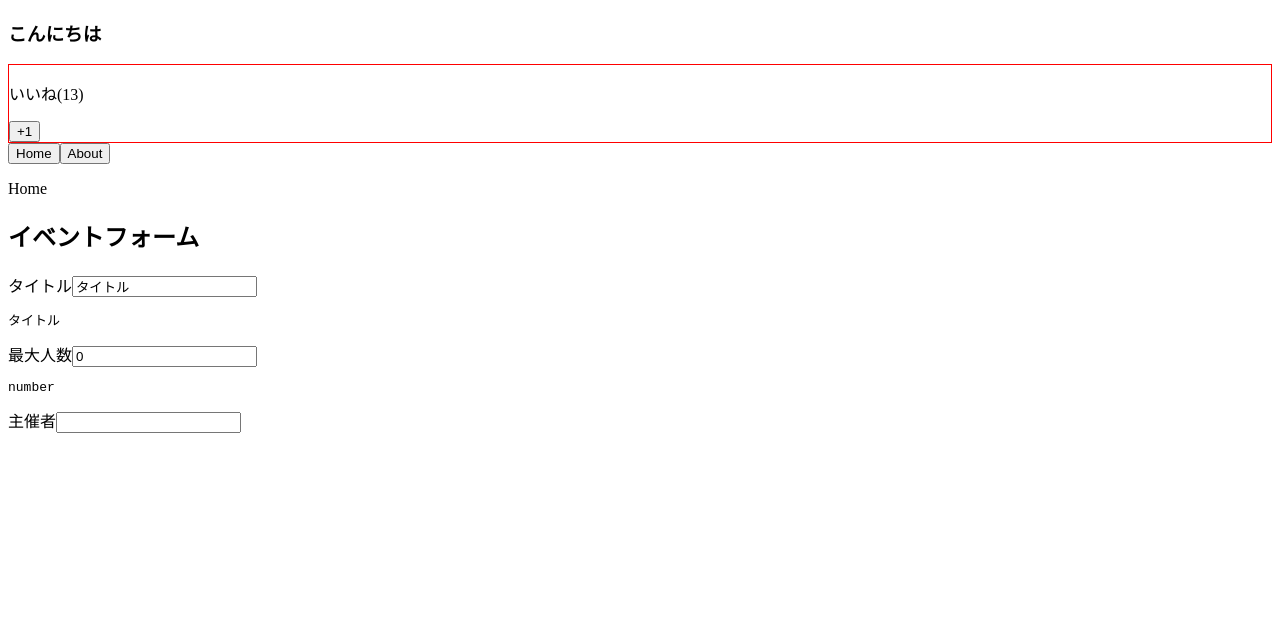
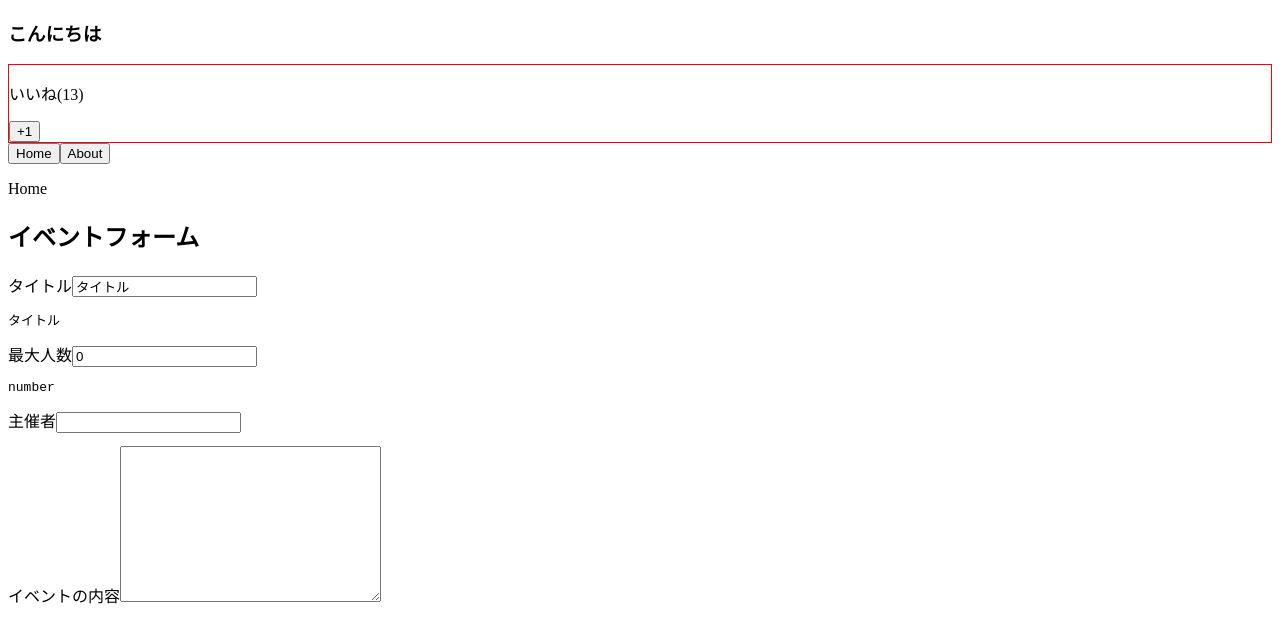
Before and after one commit to Yasunori-aloha/Vuejs-training, a Vue app in the folder vuejs-training-project/: page / in a window 1280 px wide. Shown: the top 642 px of the page. Built offline with nearby package versions, Linux system fonts and the light colour scheme.

Commit message:
'textareaタグ'に対して'v-model'を使用して、複数行に対してデータバインディングをする

```diff
--- a/vuejs-training-project/src/App.vue
+++ b/vuejs-training-project/src/App.vue
@@ -50,6 +50,10 @@
       <label for='host'>主催者</label>
       <input id='host' type='text' v-model.trim="eventData.host">
       <pre>{{eventData.host}}</pre>
+
+      <label for='detail'>イベントの内容</label>
+      <textarea id='datail' cols='30' rows='10' v-model="eventData.detail"></textarea>
+      <p style='white-space: pre;'>{{ eventData.detail }}</p>
     </div>
   </div>
 </template>
@@ -68,7 +72,8 @@
       eventData:{
         title: 'タイトル',
         maxNumber: 0,
-        host: ''
+        host: '',
+        detail: ''
       }
     }
   },
```
